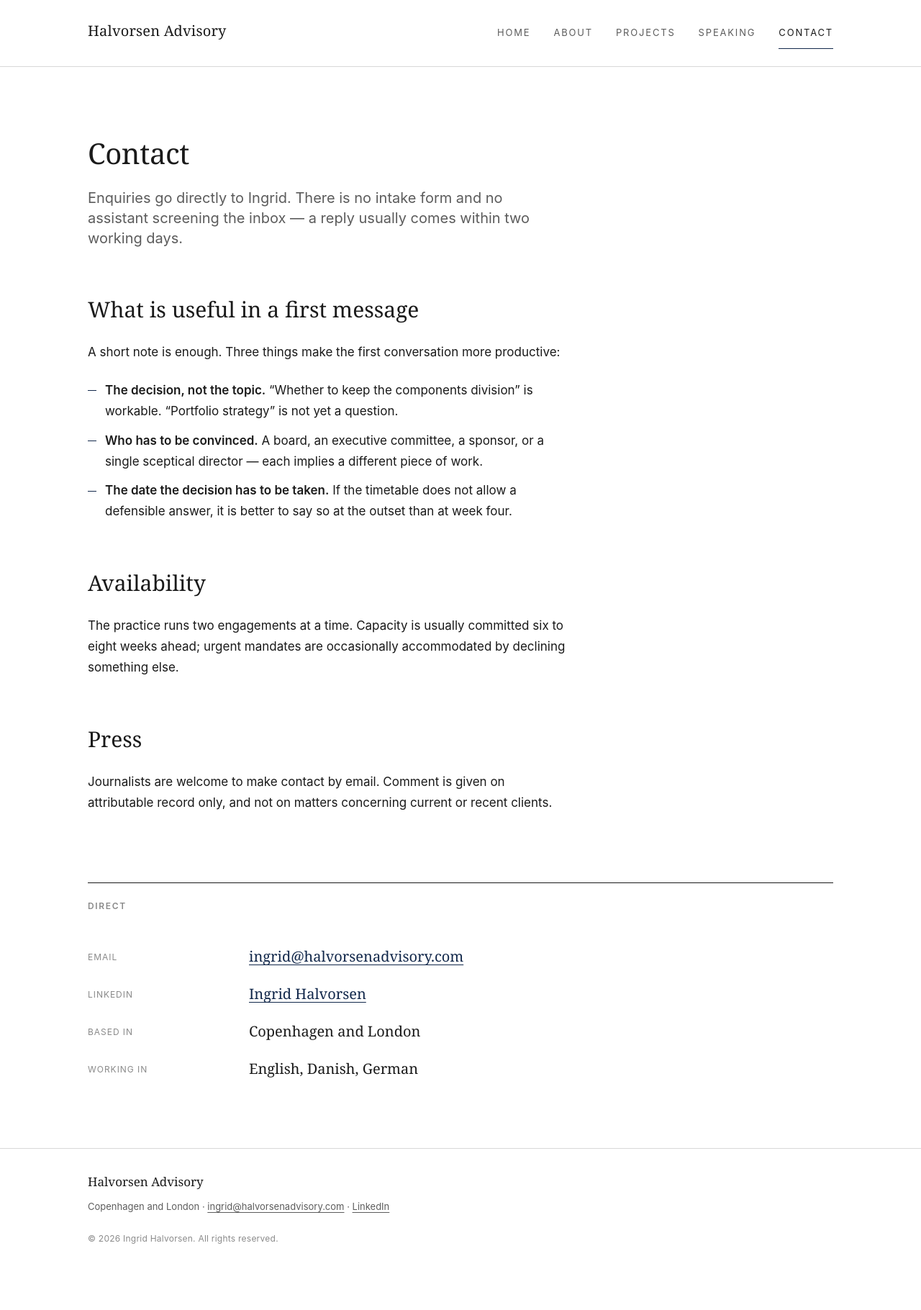
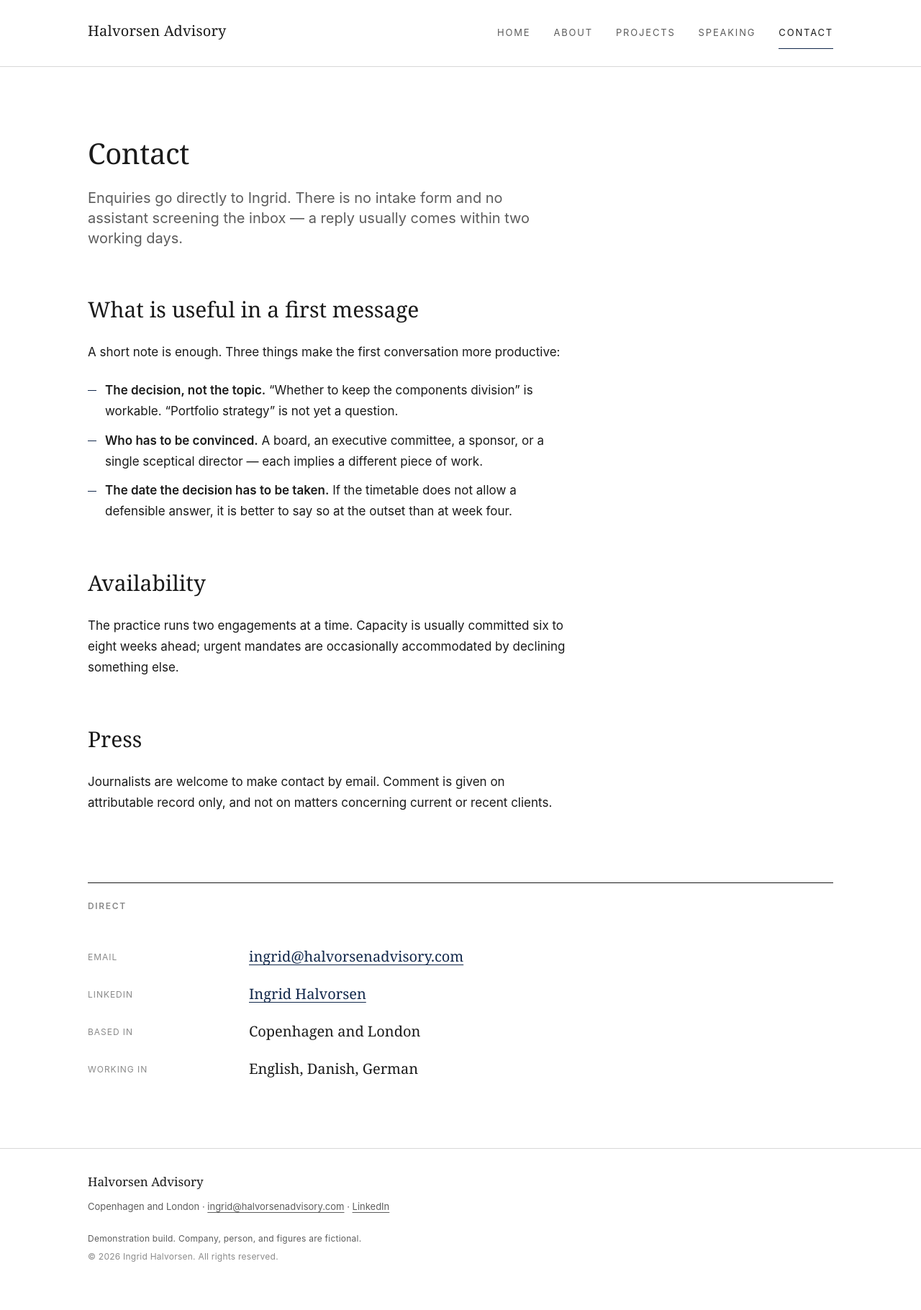
Before and after one commit to Rust-it/consulting-site, a Jekyll site: the page built from contact.md, in a window 1280 px wide. Shown: the whole page at 72% size. Built offline with Jekyll 4.4.1, drawn with Linux system fonts in a browser that asks for light colours; before the commit the page ends 1796 px from its top, so only the background shows below that.

Commit message:
Mark the site as a demonstration build
Adds a noindex robots tag, a footer disclaimer above the copyright, and
neutralises the placeholder LinkedIn href so it no longer points at a
linkedin.com URL that could resolve to someone else.

Co-Authored-By: Claude Opus 5 <noreply@anthropic.com>

```diff
--- a/_config.yml
+++ b/_config.yml
@@ -12,7 +12,7 @@ description: >-
 
 author: "Ingrid Halvorsen"
 email: "ingrid@halvorsenadvisory.com"
-linkedin: "https://www.linkedin.com/in/example-profile"
+linkedin: "#"   # placeholder — replace with the real profile URL
 location: "Copenhagen and London"
 
 # ---------------------------------------------------------------------------
--- a/_includes/footer.html
+++ b/_includes/footer.html
@@ -11,6 +11,8 @@
       {%- endif %}
     </p>
 
+    <p class="footer-disclaimer">Demonstration build. Company, person, and figures are fictional.</p>
+
     <p class="footer-legal">&copy; {{ site.time | date: "%Y" }} {{ site.author }}. All rights reserved.</p>
 
   </div>
--- a/_layouts/default.html
+++ b/_layouts/default.html
@@ -3,6 +3,12 @@
 <head>
   <meta charset="utf-8">
   <meta name="viewport" content="width=device-width, initial-scale=1">
+
+  {%- comment -%}
+    Demonstration build: kept out of search indexes. Remove this tag when the
+    placeholder content is replaced and the site is meant to be found.
+  {%- endcomment -%}
+  <meta name="robots" content="noindex">
 
   {%- if page.url == "/" -%}
     {%- assign page_title = site.title -%}
--- a/assets/css/style.css
+++ b/assets/css/style.css
@@ -465,12 +465,21 @@ main.wrap {
 
 .footer-meta a:hover { color: var(--color-accent); }
 
+.footer-disclaimer {
+  margin-top: var(--space-5);
+  font-size: var(--size-xs);
+  letter-spacing: 0.02em;
+  color: var(--color-text-muted);
+}
+
 .footer-legal {
   margin-top: var(--space-5);
   font-size: var(--size-xs);
   letter-spacing: 0.02em;
   color: var(--color-text-faint);
 }
+
+.footer-disclaimer + .footer-legal { margin-top: var(--space-1); }
 
 /* --- Narrow viewports ----------------------------------------------------- */
 
--- a/contact.md
+++ b/contact.md
@@ -18,7 +18,7 @@ channels:
 
   - label: "LinkedIn"
     value: "Ingrid Halvorsen"
-    href: "https://www.linkedin.com/in/example-profile"
+    href: "#"
 
   - label: "Based in"
     value: "Copenhagen and London"
```
